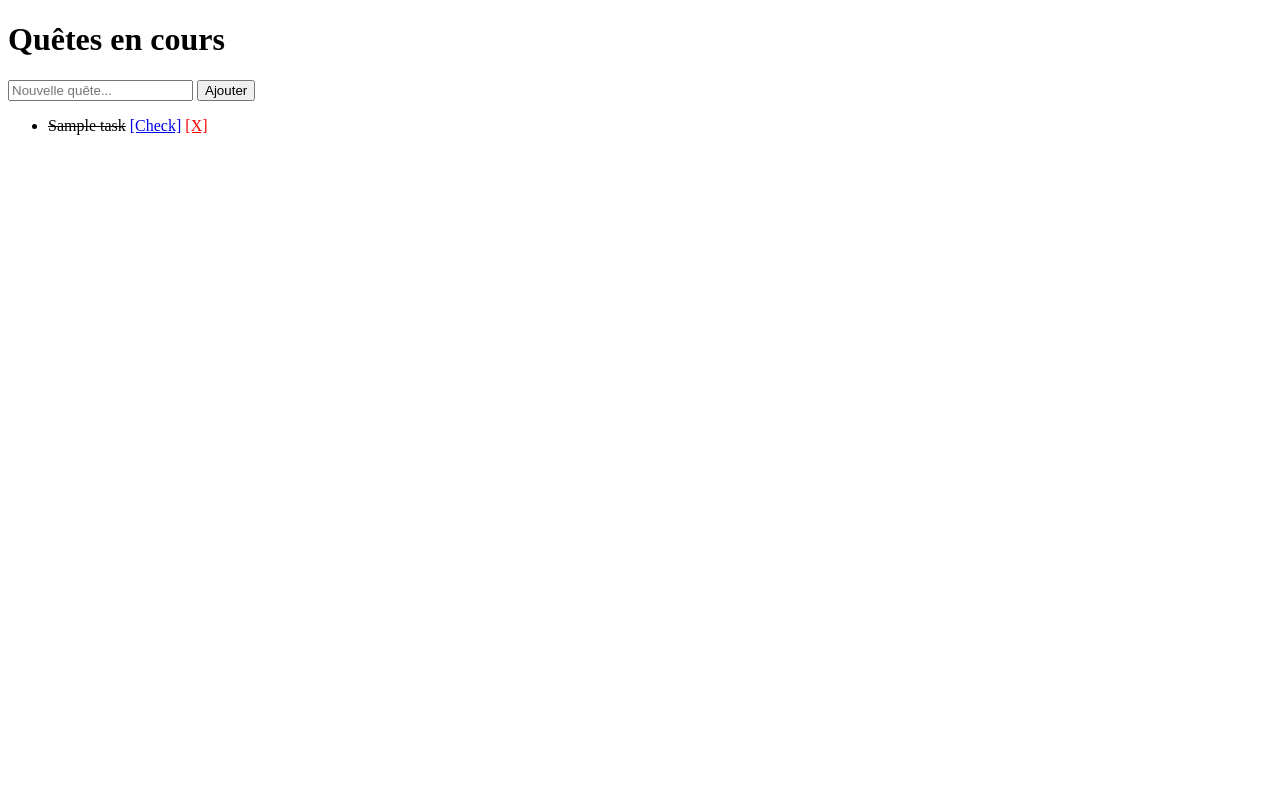
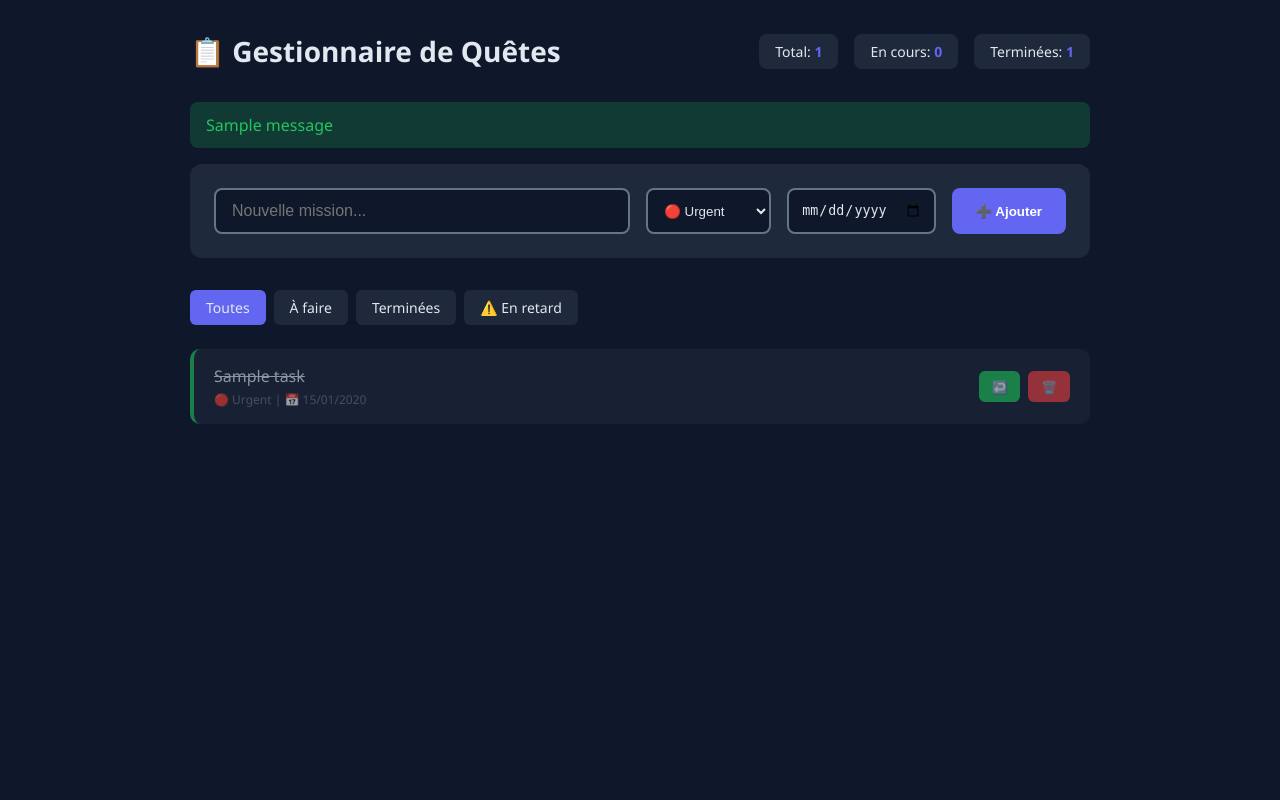
Before and after one commit to Hylst/my-WEB-Back-End-Python-PHP-code, a Django app: page / in a window 1280 px wide. Run offline with Django 4.2, Linux system fonts and the light colour scheme; tables that the repository leaves empty hold one stand-in row (values such as "Sample post"); one stand-in notice (Sample message) is shown.

Commit message:
Enrichi TP2 V1 : CSS dark theme, template pro, admin

```diff
--- /dev/null
+++ b/Python_web/12_tp2_django_todolist/v1/todo/static/css/style.css
@@ -0,0 +1,270 @@
+:root {
+    --primary: #6366f1;
+    --primary-dark: #4f46e5;
+    --success: #22c55e;
+    --warning: #f59e0b;
+    --danger: #ef4444;
+    --bg: #0f172a;
+    --card: #1e293b;
+    --text: #e2e8f0;
+    --muted: #64748b;
+}
+
+* {
+    box-sizing: border-box;
+    margin: 0;
+    padding: 0;
+}
+
+body {
+    font-family: 'Segoe UI', system-ui, sans-serif;
+    background: var(--bg);
+    color: var(--text);
+    min-height: 100vh;
+    padding: 2rem;
+}
+
+.container {
+    max-width: 900px;
+    margin: 0 auto;
+}
+
+header {
+    display: flex;
+    justify-content: space-between;
+    align-items: center;
+    margin-bottom: 2rem;
+}
+
+h1 {
+    font-size: 1.75rem;
+}
+
+.stats {
+    display: flex;
+    gap: 1rem;
+}
+
+.stat {
+    background: var(--card);
+    padding: 0.5rem 1rem;
+    border-radius: 8px;
+    font-size: 0.875rem;
+}
+
+.stat-value {
+    font-weight: bold;
+    color: var(--primary);
+}
+
+/* Form */
+.add-form {
+    background: var(--card);
+    padding: 1.5rem;
+    border-radius: 12px;
+    margin-bottom: 2rem;
+    display: flex;
+    gap: 1rem;
+    flex-wrap: wrap;
+}
+
+.add-form input[type="text"] {
+    flex: 1;
+    min-width: 200px;
+    padding: 0.75rem 1rem;
+    border: 2px solid var(--muted);
+    border-radius: 8px;
+    background: var(--bg);
+    color: var(--text);
+    font-size: 1rem;
+}
+
+.add-form input:focus {
+    outline: none;
+    border-color: var(--primary);
+}
+
+.add-form select {
+    padding: 0.75rem;
+    border-radius: 8px;
+    background: var(--bg);
+    color: var(--text);
+    border: 2px solid var(--muted);
+}
+
+.add-form input[type="date"] {
+    padding: 0.75rem;
+    border-radius: 8px;
+    background: var(--bg);
+    color: var(--text);
+    border: 2px solid var(--muted);
+}
+
+.btn {
+    padding: 0.75rem 1.5rem;
+    border: none;
+    border-radius: 8px;
+    cursor: pointer;
+    font-weight: 600;
+    transition: all 0.2s;
+}
+
+.btn-primary {
+    background: var(--primary);
+    color: white;
+}
+
+.btn-primary:hover {
+    background: var(--primary-dark);
+}
+
+/* Filters */
+.filters {
+    display: flex;
+    gap: 0.5rem;
+    margin-bottom: 1.5rem;
+    flex-wrap: wrap;
+}
+
+.filter-btn {
+    padding: 0.5rem 1rem;
+    background: var(--card);
+    border: none;
+    border-radius: 6px;
+    color: var(--text);
+    cursor: pointer;
+    text-decoration: none;
+    font-size: 0.875rem;
+}
+
+.filter-btn.active,
+.filter-btn:hover {
+    background: var(--primary);
+}
+
+/* Task List */
+.task-list {
+    display: flex;
+    flex-direction: column;
+    gap: 0.75rem;
+}
+
+.task {
+    background: var(--card);
+    padding: 1rem 1.25rem;
+    border-radius: 10px;
+    display: flex;
+    align-items: center;
+    gap: 1rem;
+    transition: transform 0.2s;
+    border-left: 4px solid var(--muted);
+}
+
+.task:hover {
+    transform: translateX(4px);
+}
+
+.task.priority-1 {
+    border-left-color: var(--danger);
+}
+
+.task.priority-2 {
+    border-left-color: var(--warning);
+}
+
+.task.priority-3 {
+    border-left-color: var(--primary);
+}
+
+.task.priority-4 {
+    border-left-color: var(--success);
+}
+
+.task.completed {
+    opacity: 0.6;
+    border-left-color: var(--success);
+}
+
+.task.completed .task-title {
+    text-decoration: line-through;
+}
+
+.task.overdue {
+    border-left-color: var(--danger);
+    background: rgba(239, 68, 68, 0.1);
+}
+
+.task-content {
+    flex: 1;
+}
+
+.task-title {
+    font-weight: 500;
+    margin-bottom: 0.25rem;
+}
+
+.task-meta {
+    font-size: 0.75rem;
+    color: var(--muted);
+}
+
+.task-actions {
+    display: flex;
+    gap: 0.5rem;
+}
+
+.action-btn {
+    padding: 0.4rem 0.8rem;
+    border: none;
+    border-radius: 6px;
+    cursor: pointer;
+    font-size: 0.8rem;
+    text-decoration: none;
+}
+
+.action-btn.toggle {
+    background: var(--success);
+    color: white;
+}
+
+.action-btn.delete {
+    background: var(--danger);
+    color: white;
+}
+
+/* Messages */
+.messages {
+    margin-bottom: 1rem;
+}
+
+.message {
+    padding: 0.75rem 1rem;
+    border-radius: 8px;
+    margin-bottom: 0.5rem;
+}
+
+.message.success {
+    background: rgba(34, 197, 94, 0.2);
+    color: var(--success);
+}
+
+.message.error {
+    background: rgba(239, 68, 68, 0.2);
+    color: var(--danger);
+}
+
+.message.info {
+    background: rgba(99, 102, 241, 0.2);
+    color: var(--primary);
+}
+
+/* Empty State */
+.empty-state {
+    text-align: center;
+    padding: 3rem;
+    color: var(--muted);
+}
+
+.empty-state h3 {
+    margin-bottom: 0.5rem;
+}
--- a/Python_web/12_tp2_django_todolist/v1/todo/templates/todo/index.html
+++ b/Python_web/12_tp2_django_todolist/v1/todo/templates/todo/index.html
@@ -1,33 +1,87 @@
+{% load static %}
 <!DOCTYPE html>
-<html>
+<html lang="fr">
 
 <head>
-    <title>Ma To-Do List</title>
+    <meta charset="UTF-8">
+    <meta name="viewport" content="width=device-width, initial-scale=1.0">
+    <title>📋 Task Manager</title>
+    <link rel="stylesheet" href="{% static 'css/style.css' %}">
 </head>
 
 <body>
-    <h1>Quêtes en cours</h1>
+    <div class="container">
+        <header>
+            <h1>📋 Gestionnaire de Quêtes</h1>
+            <div class="stats">
+                <div class="stat">Total: <span class="stat-value">{{ stats.total }}</span></div>
+                <div class="stat">En cours: <span class="stat-value">{{ stats.pending }}</span></div>
+                <div class="stat">Terminées: <span class="stat-value">{{ stats.completed }}</span></div>
+            </div>
+        </header>
 
-    <form method="POST">
-        {% csrf_token %}
-        <input type="text" name="title" placeholder="Nouvelle quête..." required>
-        <button type="submit">Ajouter</button>
-    </form>
+        <!-- Messages Django -->
+        {% if messages %}
+        <div class="messages">
+            {% for message in messages %}
+            <div class="message {{ message.tags }}">{{ message }}</div>
+            {% endfor %}
+        </div>
+        {% endif %}
 
-    <ul>
-        {% for task in tasks %}
-        <li>
-            {% if task.completed %}
-            <strike>{{ task.title }}</strike>
-            {% else %}
-            {{ task.title }}
-            {% endif %}
+        <!-- Formulaire d'ajout -->
+        <form class="add-form" method="POST">
+            {% csrf_token %}
+            <input type="text" name="title" placeholder="Nouvelle mission..." required>
+            <select name="priority">
+                {% for value, label in priorities %}
+                <option value="{{ value }}">{{ label }}</option>
+                {% endfor %}
+            </select>
+            <input type="date" name="due_date">
+            <button type="submit" class="btn btn-primary">➕ Ajouter</button>
+        </form>
 
-            <a href="{% url 'toggle' task.id %}">[Check]</a>
-            <a href="{% url 'delete' task.id %}" style="color:red;">[X]</a>
-        </li>
-        {% endfor %}
-    </ul>
+        <!-- Filtres -->
+        <div class="filters">
+            <a href="?filter=all" class="filter-btn {% if filter == 'all' %}active{% endif %}">Toutes</a>
+            <a href="?filter=todo" class="filter-btn {% if filter == 'todo' %}active{% endif %}">À faire</a>
+            <a href="?filter=completed" class="filter-btn {% if filter == 'completed' %}active{% endif %}">Terminées</a>
+            <a href="?filter=overdue" class="filter-btn {% if filter == 'overdue' %}active{% endif %}">⚠️ En retard</a>
+        </div>
+
+        <!-- Liste des tâches -->
+        <div class="task-list">
+            {% for task in tasks %}
+            <div
+                class="task priority-{{ task.priority }} {% if task.completed %}completed{% endif %} {% if task.is_overdue %}overdue{% endif %}">
+                <div class="task-content">
+                    <div class="task-title">{{ task.title }}</div>
+                    <div class="task-meta">
+                        {{ task.priority_label }}
+                        {% if task.due_date %}
+                        | 📅 {{ task.due_date|date:"d/m/Y" }}
+                        {% endif %}
+                        {% if task.is_overdue %}
+                        | ⚠️ En retard !
+                        {% endif %}
+                    </div>
+                </div>
+                <div class="task-actions">
+                    <a href="{% url 'toggle' task.id %}" class="action-btn toggle">
+                        {% if task.completed %}↩️{% else %}✓{% endif %}
+                    </a>
+                    <a href="{% url 'delete' task.id %}" class="action-btn delete">🗑️</a>
+                </div>
+            </div>
+            {% empty %}
+            <div class="empty-state">
+                <h3>🎉 Aucune quête en vue</h3>
+                <p>Ajoutez votre première mission ci-dessus</p>
+            </div>
+            {% endfor %}
+        </div>
+    </div>
 </body>
 
 </html>
```
Also changed, not shown: Python_web/12_tp2_django_todolist/v1/todo/admin.py (added, +19 -0 lines).
